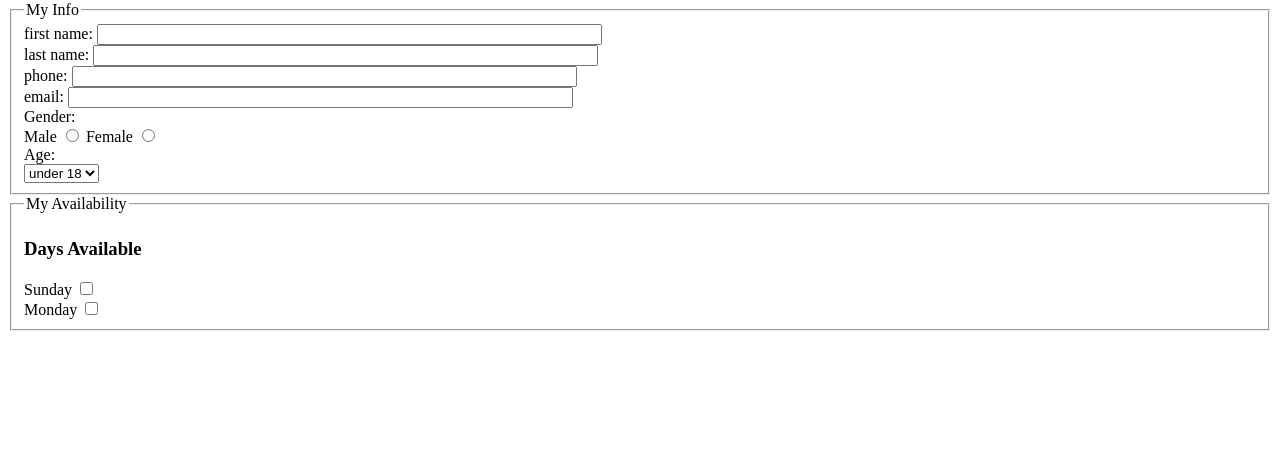
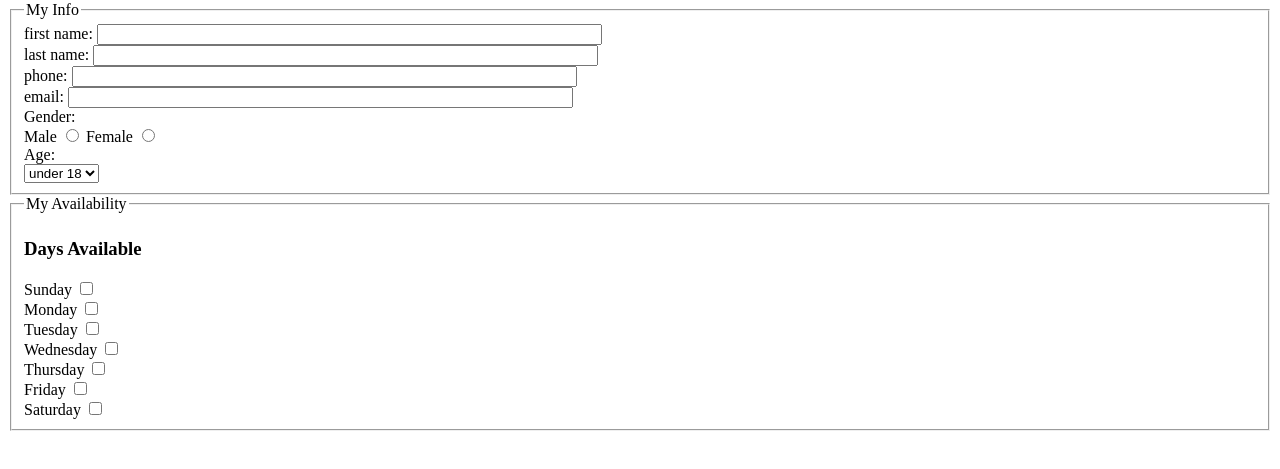
Before and after one commit to mpmicheal/webdev_lab5, a plain HTML site: page index.html in a window 1280 px wide. Shown: the part 79-548 px from the top of the page. Drawn offline with Linux system fonts and the light colour scheme.

Commit message:
finishing
all days of the week

```diff
--- a/index.html
+++ b/index.html
@@ -30,9 +30,11 @@
     <div>
       <div><label>Sunday <input type="checkbox" name="available_feild[]" value="sunday"></label></div>
       <div><label>Monday <input type="checkbox" name="available_feild[]" value="monday"></label></div>
-
-
-
+      <div><label>Tuesday <input type="checkbox" name="available_feild[]" value="tuesday"></label></div>
+      <div><label>Wednesday <input type="checkbox" name="available_feild[]" value="wednesday"></label></div>
+      <div><label>Thursday <input type="checkbox" name="available_feild[]" value="thursday"></label></div>
+      <div><label>Friday <input type="checkbox" name="available_feild[]" value="friday"></label></div>
+      <div><label>Saturday <input type="checkbox" name="available_feild[]" value="saturday"></label></div>
 
   </fieldset>
 
```
